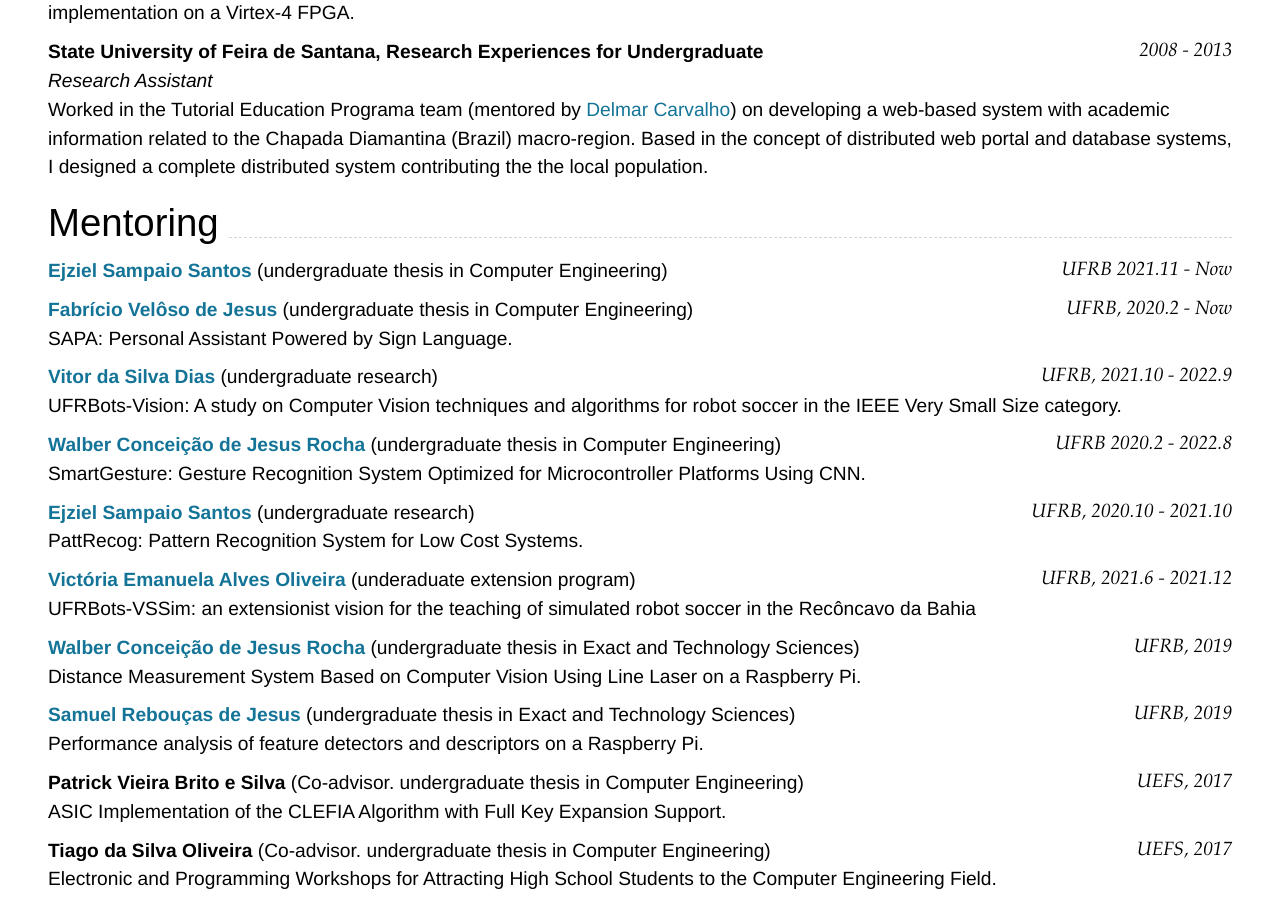
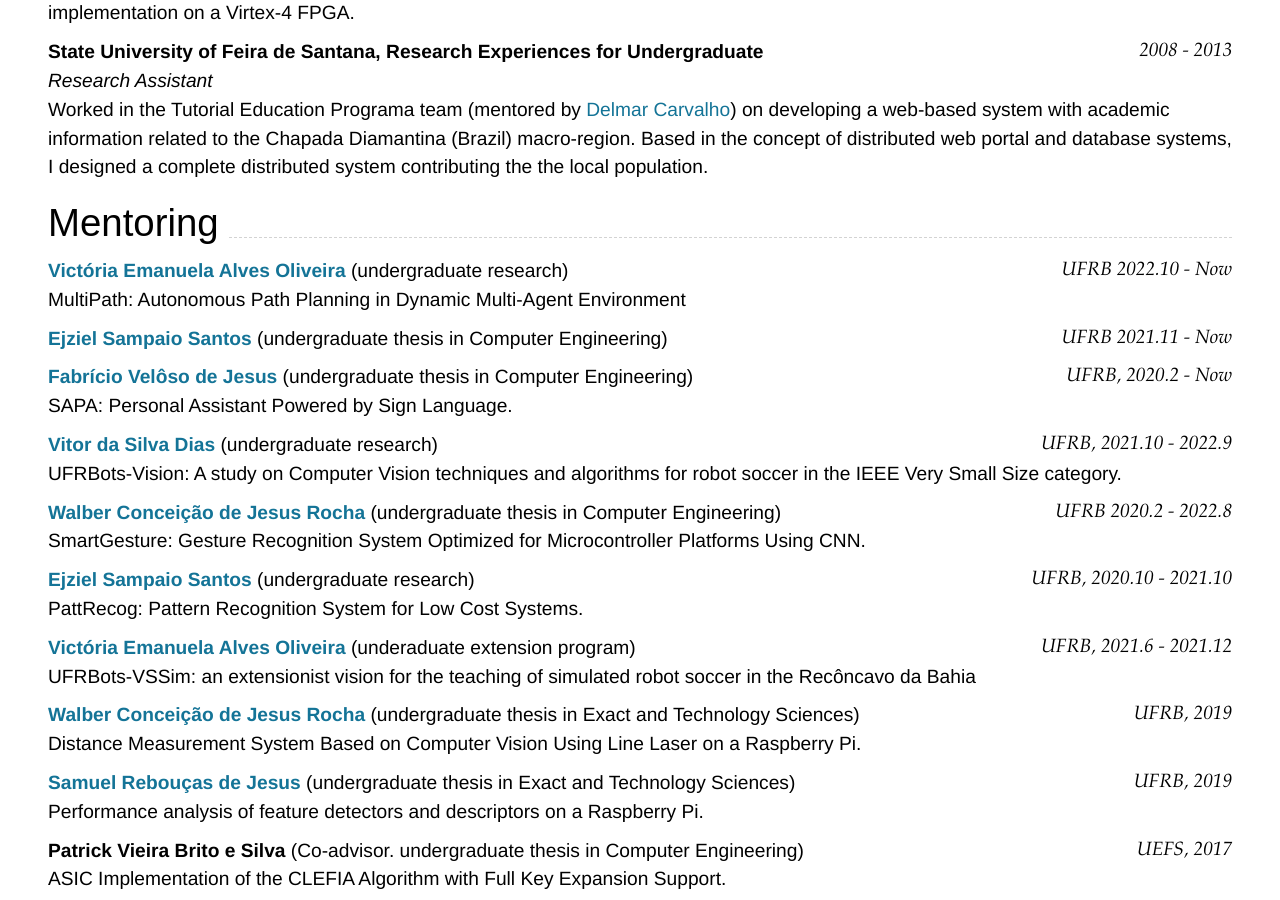
Before and after one commit to joaocarlos/cv, a Jekyll site: the page built from index.md, in a window 1280 px wide and 900 px high, scrolled down 3840 px. Built offline with Jekyll 4.4.1, drawn with Linux system fonts in a browser that asks for light colours; nearby versions of some CDN libraries.

Commit message:
Orientações novas.

```diff
--- a/index.md
+++ b/index.md
@@ -227,6 +227,10 @@ Worked in the Tutorial Education Programa team (mentored by [Delmar Carvalho](ht
 
 ## Mentoring
 
+### [**Victória Emanuela Alves Oliveira**](https://github.com/VictoriaOli) (undergraduate research) `UFRB 2022.10 - Now`
+
+MultiPath: Autonomous Path Planning in Dynamic Multi-Agent Environment
+
 ### [**Ejziel Sampaio Santos**](https://github.com/ejziel) (undergraduate thesis in Computer Engineering) `UFRB 2021.11 - Now`
 
 ### [**Fabrício Velôso de Jesus**](https://github.com/FVjesus) (undergraduate thesis in Computer Engineering) `UFRB, 2020.2 - Now`
```
